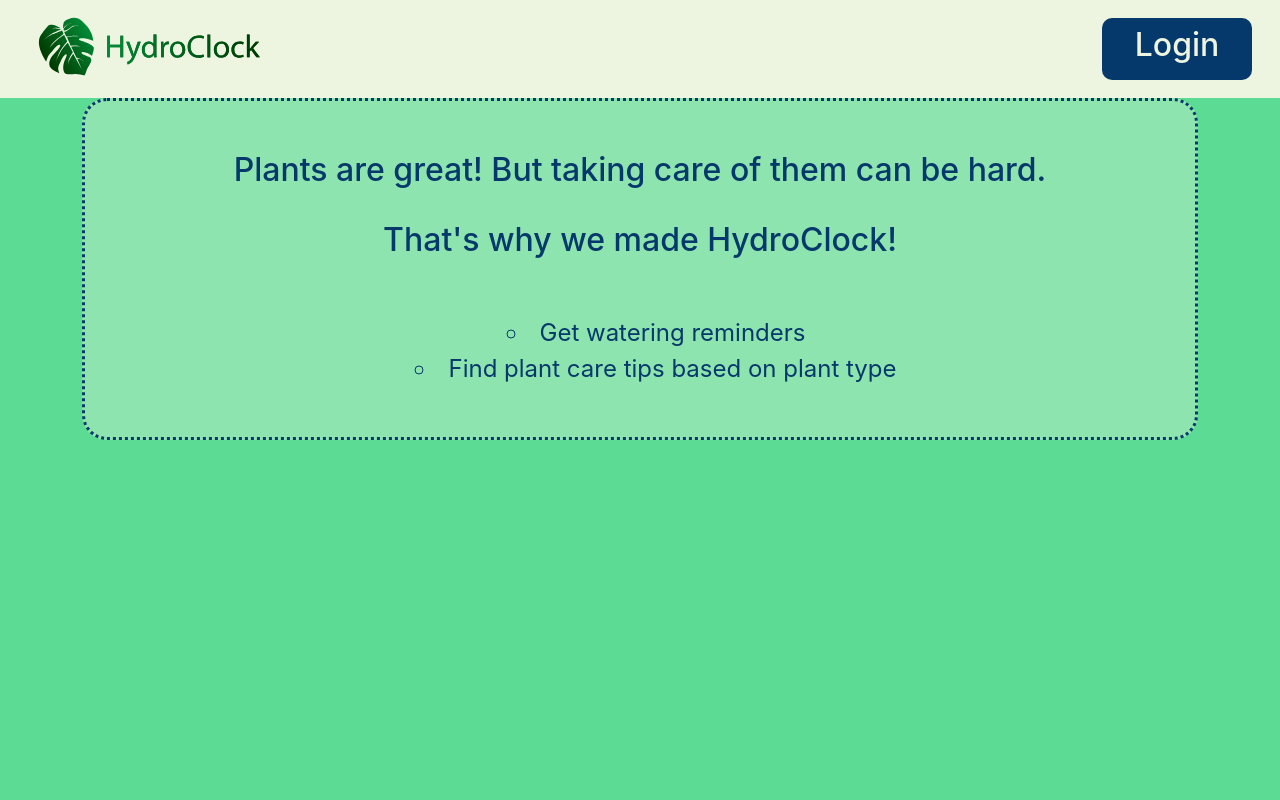
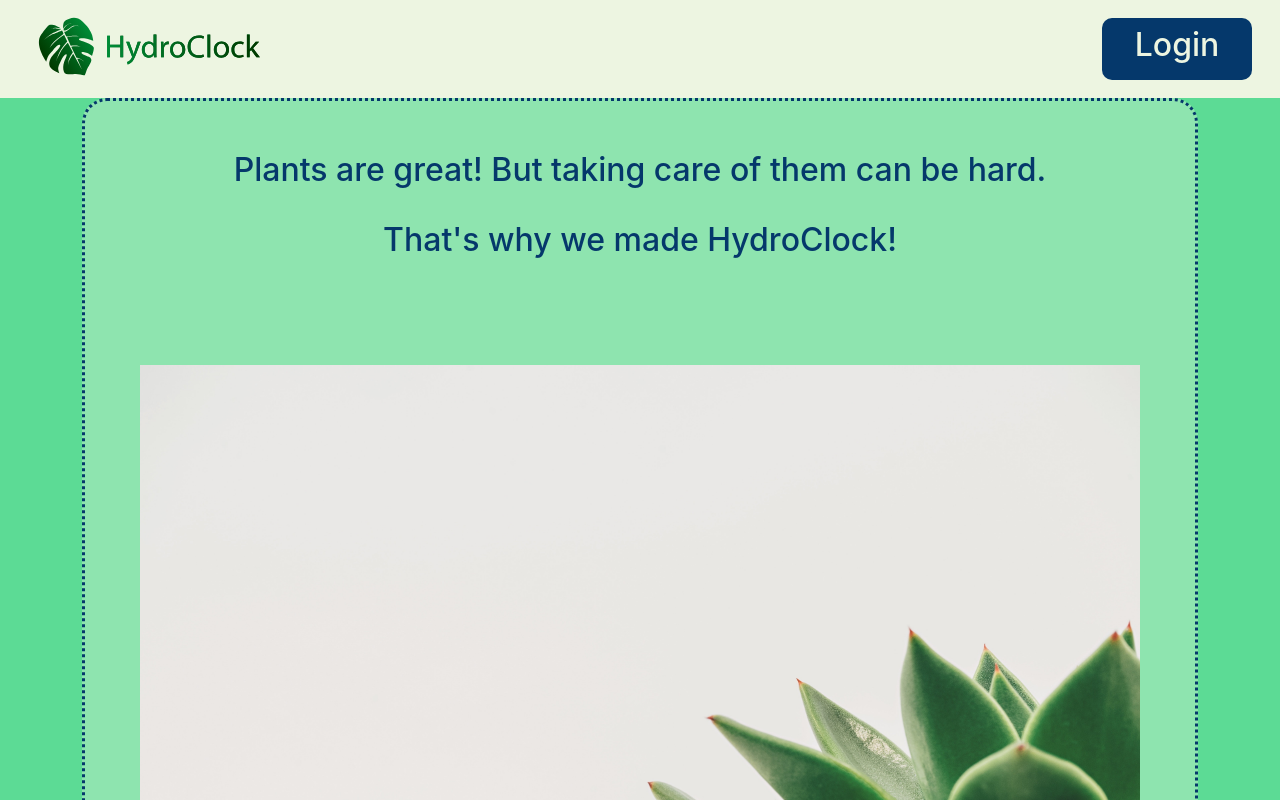
Before and after one commit to nceccanti/web-dev-final-project, a React (Create React App) app: page /home in a window 1280 px wide. Shown: the top 800 px of the page. Built offline with nearby package versions, Linux system fonts and the light colour scheme.

Commit message:
added original image back to home page

```diff
--- a/src/components/home.component.js
+++ b/src/components/home.component.js
@@ -11,6 +11,9 @@ export default class Home extends Component {
                     <h2>Plants are great! But taking care of them can be hard.</h2><br/>
                     <h2>That's why we made HydroClock!</h2>
                     <br/><br/>
+                    <div className="home-img">
+                        <img src={backgroundImg} id="bg" alt=""></img>
+                    </div>
                     <ul>
                         <div className="list-item-one">
                             <li>Get watering reminders</li>
@@ -20,12 +23,6 @@ export default class Home extends Component {
                         </div>
                     </ul>
                 </div>
-                <div>
-                    {/*
-                      * TODO: fix formatting on this image
-                      *<img src={backgroundImg} id="bg" alt=""></img>
-                      */}
-                </div>
             </div>
         )
     }
--- a/src/index.css
+++ b/src/index.css
@@ -62,6 +62,10 @@ code {
     font-size: x-large;
 }
 
+.home-img {
+    padding: 50px;
+}
+
 .login-container {
   /* background-color: #379683; */
   background-color: #8EE4AF;
```
